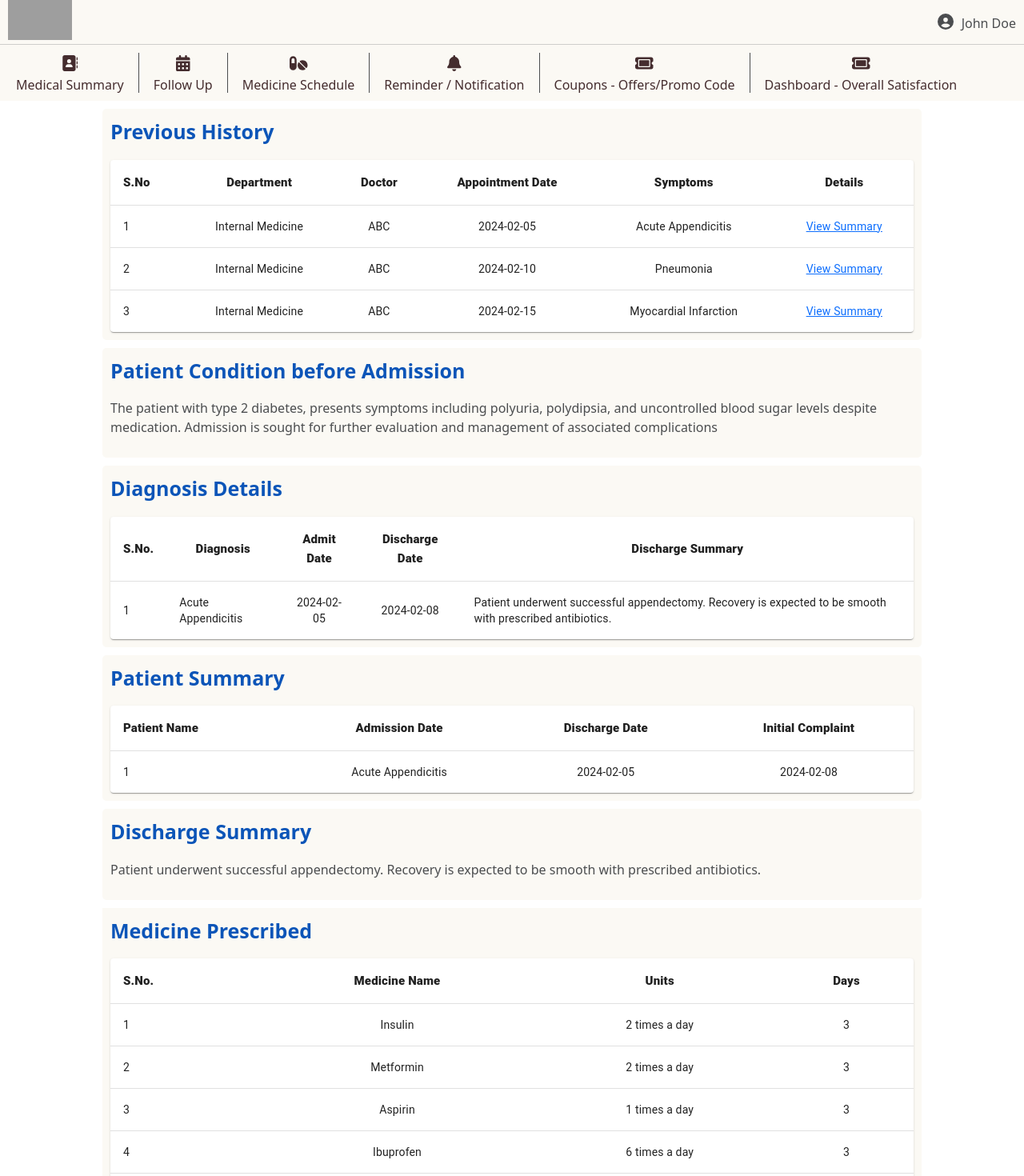
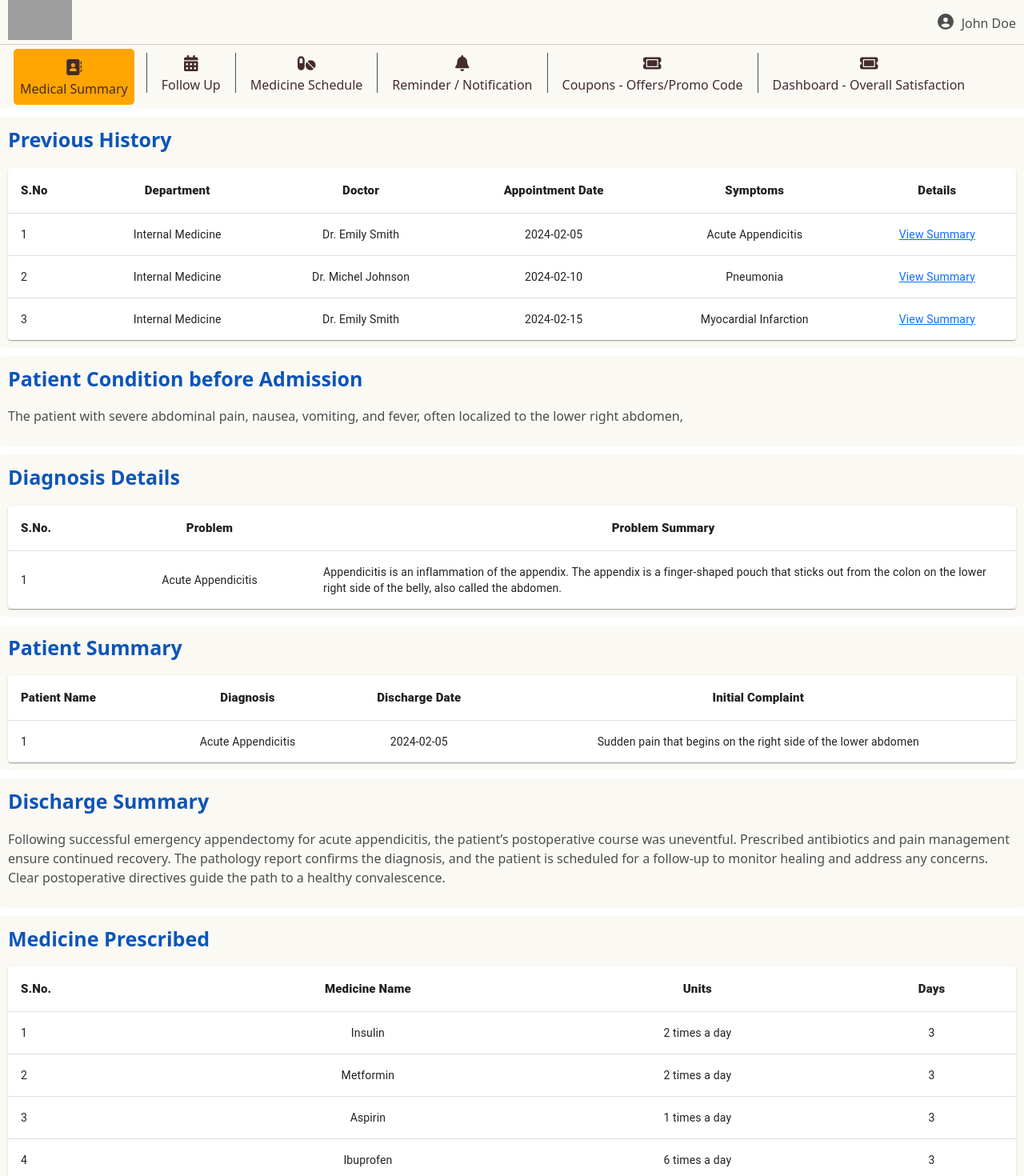
Before and after one commit to AbhinavThombare/Hackathon-UseCase-1, a React (Create React App) app in the folder member-care-team/: page /detials in a window 1280 px wide. Shown: the top 1470 px of the page at 80% size. Built offline with nearby package versions, Linux system fonts and the light colour scheme; grey boxes are pictures that could not be loaded.

Commit message:
All changes are done

```diff
--- a/member-care-team/src/App.js
+++ b/member-care-team/src/App.js
@@ -11,7 +11,7 @@ import Landing from './components/Landing/Landing';
 const router = createBrowserRouter([
   {
     path:'/',
-    element:<Home/>,
+    element:<Details/>,
     id:'root'
   },
   {
--- a/member-care-team/src/components/Details/details.css
+++ b/member-care-team/src/components/Details/details.css
@@ -2,12 +2,8 @@
 
 .previous-history {
     background-color: #fbf9f4;
-    margin-right: auto;
-    margin-left: auto;
     margin-top: 10px;
     margin-bottom: 10px;
-    /* margin: 5px; */
-    width: 80%;
     border-radius: 5px;
     padding: 10px;
 }
@@ -17,13 +13,6 @@
     font-size: 25px;
 }
 
-.previous-history-data-div {
-    margin-left: auto;
-    margin-right: auto;
-    /* display: flex; */
-    /* justify-content: center; */
-    /* width: 60%; */
-}
 .tableHead{
     font-size: 15px !important;
     font-weight: 900 !important;
@@ -36,9 +25,6 @@
 
 .discharge-summary {
     background-color: #fbf9f4;
-    width: 80%;
-    margin-right: auto;
-    margin-left: auto;
     margin-top: 10px;
     margin-bottom: 10px;
     border-radius: 5px;
@@ -59,9 +45,6 @@
 
 
 .medicine-prescribed {
-    width: 80%;
-    margin-right: auto;
-    margin-left: auto;
     margin-top: 10px;
     margin-bottom: 10px;
     padding: 10px;
@@ -74,9 +57,6 @@
 }
 
 .followUp-div {
-    width: 80%;
-    margin-right: auto;
-    margin-left: auto;
     margin-top: 10px;
     margin-bottom: 10px;
     padding: 10px;
--- a/member-care-team/src/components/Details/details.js
+++ b/member-care-team/src/components/Details/details.js
@@ -46,8 +46,8 @@ const Details = () => {
                                                     sx={{ '&:last-child td, &:last-child th': { border: 0 } }}
                                                 >
                                                     <TableCell component="th" scope="row">{index + 1}</TableCell>
-                                                    <TableCell align="center">Internal Medicine</TableCell>
-                                                    <TableCell align="center">ABC</TableCell>
+                                                    <TableCell align="center">{row.department}</TableCell>
+                                                    <TableCell align="center">{row.doctor}</TableCell>
                                                     <TableCell align="center">{row.admitDate}</TableCell>
                                                     <TableCell align="center">{row.diagnosis}</TableCell>
                                                     <TableCell align="center"><a href="#">View Summary</a></TableCell>
@@ -77,11 +77,9 @@ const Details = () => {
                                     <Table sx={{ minWidth: 150 }} aria-label="simple table">
                                         <TableHead>
                                             <TableRow>
-                                                <TableCell className='tableHead'>S.No.</TableCell>
-                                                <TableCell className='tableHead' align='center'>Diagnosis</TableCell>
-                                                <TableCell className='tableHead' align="center">Admit Date</TableCell>
-                                                <TableCell className='tableHead' align="center">Discharge Date</TableCell>
-                                                <TableCell className='tableHead' align="center">Discharge Summary</TableCell>
+                                                <TableCell className='tableHead' width="10%">S.No.</TableCell>
+                                                <TableCell className='tableHead' align='center' width="20%">Problem</TableCell>
+                                                <TableCell className='tableHead' align="center" width="70%">Problem Summary</TableCell>
                                             </TableRow>
                                         </TableHead>
                                         <TableBody>
@@ -91,10 +89,8 @@ const Details = () => {
                                                     sx={{ '&:last-child td, &:last-child th': { border: 0 } }}
                                                 >
                                                     <TableCell component="th" scope="row">{index + 1}</TableCell>
-                                                    <TableCell>{row.diagnosis}</TableCell>
-                                                    <TableCell align="center">{row.admitDate}</TableCell>
-                                                    <TableCell align="center">{row.dischargeDate}</TableCell>
-                                                    <TableCell>{row.dischargeSummary}</TableCell>
+                                                    <TableCell align='center'>{row.diagnosis}</TableCell>
+                                                    <TableCell>{row.problemSummary}</TableCell>
                                                 </TableRow>
                                             ))}
                                         </TableBody>
@@ -113,7 +109,7 @@ const Details = () => {
                                         <TableHead>
                                             <TableRow>
                                                 <TableCell className='tableHead'>Patient Name</TableCell>
-                                                <TableCell className='tableHead' align="center">Admission Date</TableCell>
+                                                <TableCell className='tableHead' align="center">Diagnosis</TableCell>
                                                 <TableCell className='tableHead' align="center">Discharge Date</TableCell>
                                                 <TableCell className='tableHead' align='center'>Initial Complaint</TableCell>
 
@@ -128,7 +124,7 @@ const Details = () => {
                                                     <TableCell component="th" scope="row">{index + 1}</TableCell>
                                                     <TableCell align="center">{row.diagnosis}</TableCell>
                                                     <TableCell align="center">{row.admitDate}</TableCell>
-                                                    <TableCell align="center">{row.dischargeDate}</TableCell>
+                                                    <TableCell align="center">{row.initalComplaint}</TableCell>
                                                     {/* <TableCell>Abhianv</TableCell> */}
                                                 </TableRow>
                                             ))}
@@ -143,7 +139,7 @@ const Details = () => {
                     <div className='discharge-summary'>
                         <p className='discharge-summary-title'><strong>Discharge Summary</strong></p>
                         <div className='discharge-summary-data-div'>
-                            <p>Patient underwent successful appendectomy. Recovery is expected to be smooth with prescribed antibiotics.</p>
+                            <p>{PatientData.dischargeData[0].dischargeSummary}</p>
                         </div>
 
                     </div>
--- a/member-care-team/src/components/Header/header.css
+++ b/member-care-team/src/components/Header/header.css
@@ -60,4 +60,6 @@ hr {
 
 .active{
     background-color: orange !important;
+    border-radius: 5px;
+    margin: 5px;
 }
--- a/member-care-team/src/components/Header/header.js
+++ b/member-care-team/src/components/Header/header.js
@@ -1,5 +1,5 @@
 import React, {useState} from 'react';
-import { Link , useNavigate} from "react-router-dom";
+import { Link , NavLink, useNavigate} from "react-router-dom";
 import { FontAwesomeIcon } from '@fortawesome/react-fontawesome';
 import { faAddressBook, faBell, faCalendarDays, faCircleInfo, faCircleUser, faTicket } from '@fortawesome/free-solid-svg-icons';
 import { faUser } from '@fortawesome/free-solid-svg-icons';
@@ -15,8 +15,9 @@ const Header = () => {
 
     const navigate = useNavigate();
 
-    const handleHighlight = () =>{
-        console.log('first')
+    const handleHighlight = (item) =>{
+        setHighlight(item)
+        console.log(item)
     }
     const navigateToContacts = () => {
         // 👇️ navigate to /contacts
@@ -41,27 +42,27 @@ const Header = () => {
                     <div className="collapse navbar-collapse" id="navbarSupportedContent">
                         <ul className="navbar-nav ">
                             <li className="nav-item">
-                                <Link className={highlight === 'medicleSummary' ? 'nav-link active' : 'nav-link'} to='/detials' onClick={() => handleHighlight('medicleSummary')}><span className='icon-tab'><FontAwesomeIcon icon={faAddressBook} /></span><br /> Medical Summary</Link>
+                                <NavLink className={highlight === 'medicleSummary' ? 'nav-link active' : 'nav-link'} to='/detials' onClick={() => handleHighlight('medicleSummary')}><span className='icon-tab'><FontAwesomeIcon icon={faAddressBook} /></span><br /> Medical Summary</NavLink>
                             </li>
                             <span className='vl'></span>
                             <li className="nav-item">
-                                <Link className={highlight === 'followup' ? 'nav-link active' : 'nav-link'} to='/followup' onClick={() => handleHighlight('followup')}><span className='icon-tab'><FontAwesomeIcon icon={faCalendarDays} /></span><br />Follow Up</Link>
+                                <NavLink className={highlight === 'followup' ? 'nav-link active' : 'nav-link'} to='/followup' onClick={() => handleHighlight('followup')}><span className='icon-tab'><FontAwesomeIcon icon={faCalendarDays} /></span><br />Follow Up</NavLink>
                             </li>
                             <span className='vl'></span>
                             <li className="nav-item">
-                                <Link className={highlight === 'medicine' ? 'nav-link active' : 'nav-link'} to='/medicine' onClick={() => handleHighlight('medicine')}><span className='icon-tab'><FontAwesomeIcon icon={faPills} /></span><br />Medicine Schedule</Link>
+                                <NavLink className={highlight === 'medicine' ? 'nav-link active' : 'nav-link'} to='/medicine' onClick={() => handleHighlight('medicine')}><span className='icon-tab'><FontAwesomeIcon icon={faPills} /></span><br />Medicine Schedule</NavLink>
                             </li>
                             <span className='vl'></span>
                             <li className="nav-item">
-                                <Link className='nav-link' to='/notification'><span className='icon-tab'><FontAwesomeIcon icon={faBell} /></span><br />Reminder / Notification</Link>
+                                <NavLink className={highlight === 'notification' ? 'nav-link active' : 'nav-link'} to='/notification' onClick={() => handleHighlight('notification')}><span className='icon-tab'><FontAwesomeIcon icon={faBell} /></span><br />Reminder / Notification</NavLink>
                             </li>
                             <span className='vl'></span>
                             <li className="nav-item">
-                                <Link className={highlight === 'coupon' ? 'nav-link active' : 'nav-link'} to='/coupon' onClick={() => handleHighlight('coupon')}><span className='icon-tab'><FontAwesomeIcon icon={faTicket} /></span><br />Coupons - Offers/Promo Code</Link>
+                                <NavLink className={highlight === 'coupon' ? 'nav-link active' : 'nav-link'} to='/coupon' onClick={() => handleHighlight('coupon')}><span className='icon-tab'><FontAwesomeIcon icon={faTicket} /></span><br />Coupons - Offers/Promo Code</NavLink>
                             </li>
                             <span className='vl'></span>
                             <li className="nav-item">
-                                <Link className='nav-link' to='/landing'><span className='icon-tab'><FontAwesomeIcon icon={faTicket} /></span><br />Dashboard - Overall Satisfaction</Link>
+                                <NavLink className={highlight === 'landing' ? 'nav-link active' : 'nav-link'} to='/landing' onClick={() => handleHighlight('landing')}><span className='icon-tab'><FontAwesomeIcon icon={faTicket} /></span><br />Dashboard - Overall Satisfaction</NavLink>
                             </li>
                         </ul>
                     </div>
--- a/member-care-team/src/components/Landing/Landing.css
+++ b/member-care-team/src/components/Landing/Landing.css
@@ -4,9 +4,6 @@
 }
 .discharge-summary {
     background-color: #fbf9f4;
-    width: 80%;
-    margin-right: auto;
-    margin-left: auto;
     margin-top: 10px;
     margin-bottom: 10px;
     border-radius: 5px;
@@ -14,12 +11,18 @@
 }
 
 
-.discharge-summary-data-div {
+.discharge-summary-data-div-1 {
     width: 100%;
     height: 100%;
+    margin-right: auto;
+    margin-left: auto;
 }
 
 .discharge-summary-title {
     color: #0C55B8;
     font-size: 25px;
 }
+
+.text-area-data-div{
+    width: 30%;
+}
--- a/member-care-team/src/components/Landing/Landing.js
+++ b/member-care-team/src/components/Landing/Landing.js
@@ -9,7 +9,7 @@ const Landing=()=>{
         <Header/>
         <div className='discharge-summary'>
                         <p className='discharge-summary-title'><strong>Overall Satisfaction</strong></p>
-                        <div className='discharge-summary-data-div'>
+                        <div className='discharge-summary-data-div-1'>
                             <PieChartWithCustomizedLabel/>
                         </div>
 
--- a/member-care-team/src/components/Landing/Piechart/piechart.js
+++ b/member-care-team/src/components/Landing/Piechart/piechart.js
@@ -11,7 +11,7 @@ const data = [
 
 const sizing = {
   margin: { right: 5 },
-  width: 900,
+  width: 1200,
   height: 200,
   legend: { hidden: true },
 };
--- a/member-care-team/src/components/coupon/coupon.css
+++ b/member-care-team/src/components/coupon/coupon.css
@@ -4,9 +4,7 @@
 }
 
 .coupon-div{
-    display: flex;
-    flex-wrap: wrap;
-    justify-content: center;
+    margin: 10px;
 
 }
 
--- a/member-care-team/src/patient_data.json
+++ b/member-care-team/src/patient_data.json
@@ -31,10 +31,12 @@
       "diagnosis": "Acute Appendicitis",
       "admitDate": "2024-02-05",
       "dischargeDate": "2024-02-08",
-      "dischargeSummary": "Patient underwent successful appendectomy. Recovery is expected to be smooth with prescribed antibiotics."
+      "initalComplaint" : "Sudden pain that begins on the right side of the lower abdomen",
+      "problemSummary" :"Appendicitis is an inflammation of the appendix. The appendix is a finger-shaped pouch that sticks out from the colon on the lower right side of the belly, also called the abdomen. ",
+      "dischargeSummary": "Following successful emergency appendectomy for acute appendicitis, the patient’s postoperative course was uneventful. Prescribed antibiotics and pain management ensure continued recovery. The pathology report confirms the diagnosis, and the patient is scheduled for a follow-up to monitor healing and address any concerns. Clear postoperative directives guide the path to a healthy convalescence."
     }
   ],
-  "patientSummaryBeforeAdmission":"The patient with type 2 diabetes, presents symptoms including polyuria, polydipsia, and uncontrolled blood sugar levels despite medication. Admission is sought for further evaluation and management of associated complications",
+  "patientSummaryBeforeAdmission":"The patient with severe abdominal pain, nausea, vomiting, and fever, often localized to the lower right abdomen,",
   "medicationData": [
     {
       "date": "2024-02-06",
```
Also changed, not shown: member-care-team/src/components/FollowUp/followUp.css (+8 -3 lines).
